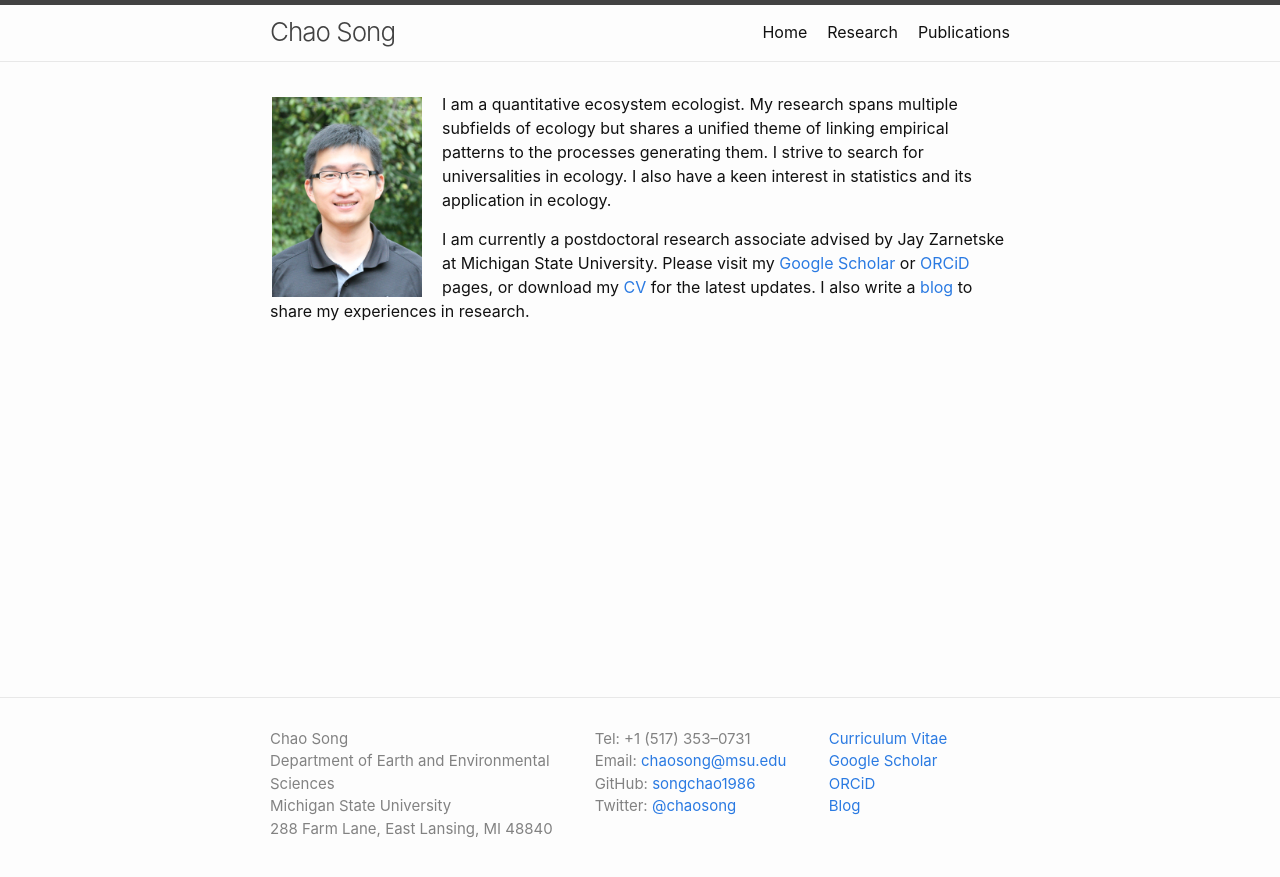
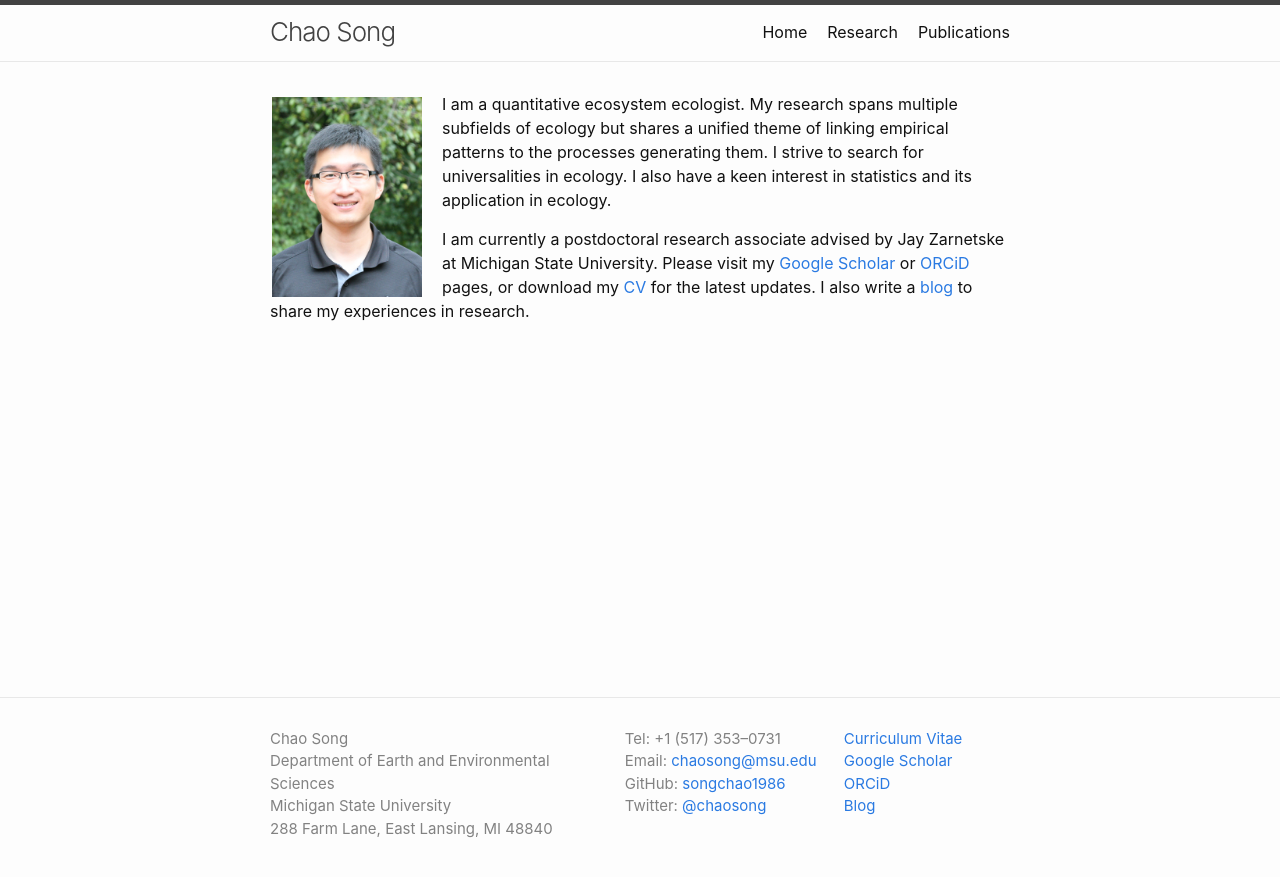
Before and after one commit to songchao1986/songchao1986.github.io, a Jekyll site: the page built from index.md, in a window 1280 px wide. Shown: the top 877 px of the page. Built offline with Jekyll 4.4.1, drawn with Linux system fonts in a browser that asks for light colours.

Commit message:
Update _layout.scss

```diff
--- a/_sass/minima/_layout.scss
+++ b/_sass/minima/_layout.scss
@@ -135,18 +135,18 @@
 }
 
 .footer-col-1 {
-  width: -webkit-calc(43% - (#{$spacing-unit} / 2));
-  width:         calc(43% - (#{$spacing-unit} / 2));
+  width: -webkit-calc(47% - (#{$spacing-unit} / 2));
+  width:         calc(47% - (#{$spacing-unit} / 2));
 }
 
 .footer-col-2 {
-  width: -webkit-calc(31% - (#{$spacing-unit} / 2));
-  width:         calc(31% - (#{$spacing-unit} / 2));
+  width: -webkit-calc(29% - (#{$spacing-unit} / 2));
+  width:         calc(29% - (#{$spacing-unit} / 2));
 }
 
 .footer-col-3 {
-  width: -webkit-calc(26% - (#{$spacing-unit} / 2));
-  width:         calc(26% - (#{$spacing-unit} / 2));
+  width: -webkit-calc(24% - (#{$spacing-unit} / 2));
+  width:         calc(24% - (#{$spacing-unit} / 2));
 }
 
 @include media-query($on-laptop) {
```
